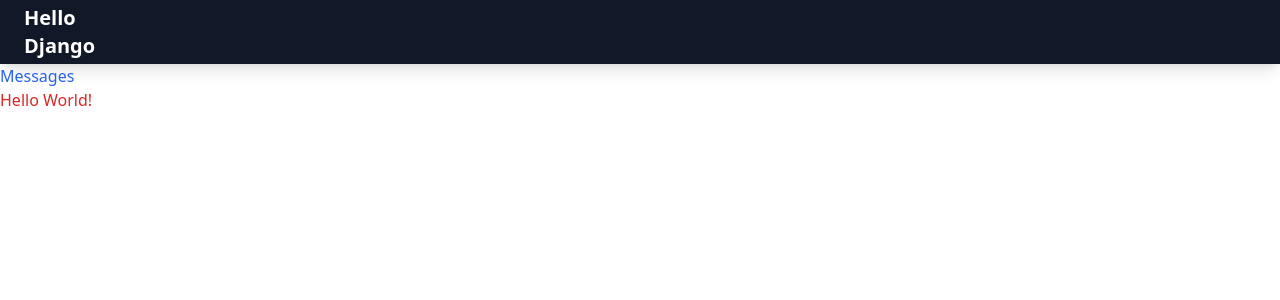
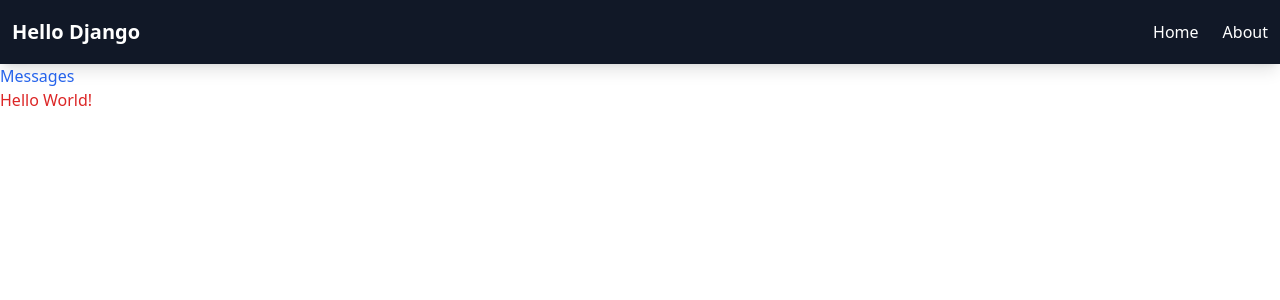
Before and after one commit to leighmforrest/hello_django, a Django app: page / in a window 1280 px wide. Shown: the top 300 px of the page. Run offline with Django 5.2, Linux system fonts and the light colour scheme.

Commit message:
better styling

```diff
--- a/static/dist/styles.css
+++ b/static/dist/styles.css
@@ -554,40 +554,6 @@ video {
   display: none;
 }
 
-.container {
-  width: 100%;
-}
-
-@media (min-width: 640px) {
-  .container {
-    max-width: 640px;
-  }
-}
-
-@media (min-width: 768px) {
-  .container {
-    max-width: 768px;
-  }
-}
-
-@media (min-width: 1024px) {
-  .container {
-    max-width: 1024px;
-  }
-}
-
-@media (min-width: 1280px) {
-  .container {
-    max-width: 1280px;
-  }
-}
-
-@media (min-width: 1536px) {
-  .container {
-    max-width: 1536px;
-  }
-}
-
 .static {
   position: static;
 }
@@ -602,11 +568,6 @@ video {
 
 .top-16 {
   top: 4rem;
-}
-
-.mx-auto {
-  margin-left: auto;
-  margin-right: auto;
 }
 
 .block {
@@ -627,6 +588,10 @@ video {
 
 .w-full {
   width: 100%;
+}
+
+.w-screen {
+  width: 100vw;
 }
 
 .flex-col {
@@ -656,9 +621,21 @@ video {
   padding: 1.5rem;
 }
 
-.px-6 {
-  padding-left: 1.5rem;
-  padding-right: 1.5rem;
+.p-0 {
+  padding: 0px;
+}
+
+.p-2 {
+  padding: 0.5rem;
+}
+
+.p-3 {
+  padding: 0.75rem;
+}
+
+.px-3 {
+  padding-left: 0.75rem;
+  padding-right: 0.75rem;
 }
 
 .text-xl {
@@ -725,23 +702,9 @@ video {
   transform: translateY(-18px) rotate(-45deg);
 }
 
-/* Mobile Menu Styling */
-
-#nav-links {
-  opacity: 0;
-  max-height: 0;
-  overflow: hidden;
-  flex-direction: column;
-  align-items: center;
-  text-align: center;
-}
-
-/* When menu is open */
-
-#nav-links.active {
-  opacity: 1;
-  max-height: 500px;
-  /* Adjust as needed */
+.brand {
+  white-space: nowrap;
+  /* Prevents the brand from wrapping to the next line */
 }
 
 .hover\:text-gray-400:hover {
@@ -771,6 +734,10 @@ video {
     flex-direction: row;
   }
 
+  .md\:justify-end {
+    justify-content: flex-end;
+  }
+
   .md\:space-x-6 > :not([hidden]) ~ :not([hidden]) {
     --tw-space-x-reverse: 0;
     margin-right: calc(1.5rem * var(--tw-space-x-reverse));
--- a/templates/_base.html
+++ b/templates/_base.html
@@ -9,10 +9,10 @@
   </head>
   <body>
     <header>
-      <nav class="bg-gray-900 text-white h-16 flex items-center px-6 shadow-lg">
-        <div class="container mx-auto flex justify-between items-center w-full">
-          <div class="text-xl font-bold">Hello Django</div>
-
+      <nav class="bg-gray-900 text-white flex items-center justify-between px-3 shadow-lg h-16 w-screen">
+          <div class="brand w-6xl">
+            <a class="text-xl font-bold" href="{% url "hello:index" %}">Hello Django</a>
+          </div>
           <!-- Mobile Menu Button -->
           <button id="hamburger" class="md:hidden flex flex-col focus:outline-none">
             <span class="hamburger line-1"></span>
@@ -21,10 +21,10 @@
           </button>
 
           <!-- Unified Nav Links -->
-          <ul id="nav-links" class="hidden md:flex md:flex-row md:space-x-6 absolute md:static top-16 left-0 w-full bg-gray-900 md:bg-transparent p-6 md:p-0 flex-col space-y-4 md:space-y-0 transition-all duration-300">
+          <ul id="nav-links" class="hidden absolute md:flex md:justify-end md:flex-row md:space-x-6 md:static top-16 p-3 left-0 w-full bg-gray-900 md:bg-transparent md:p-0 flex-col space-y-4 md:space-y-0 transition-all duration-300">
             <li><a href="{% url "hello:index" %}" class="hover:text-gray-400">Home</a></li>
+            <li><a href="#" class="hover:text-gray-400">About</a></li>
           </ul>
-        </div>
       </nav>
     </header>
     <main>
```
Also changed, not shown: static/src/styles.css (+2 -14 lines), static/styles.css (added, +15 -0 lines).
